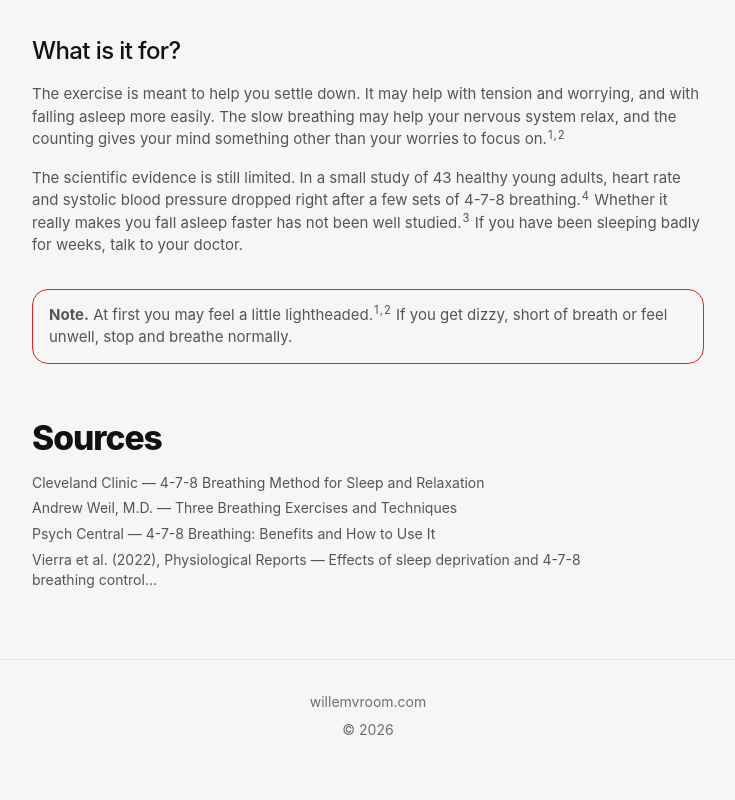
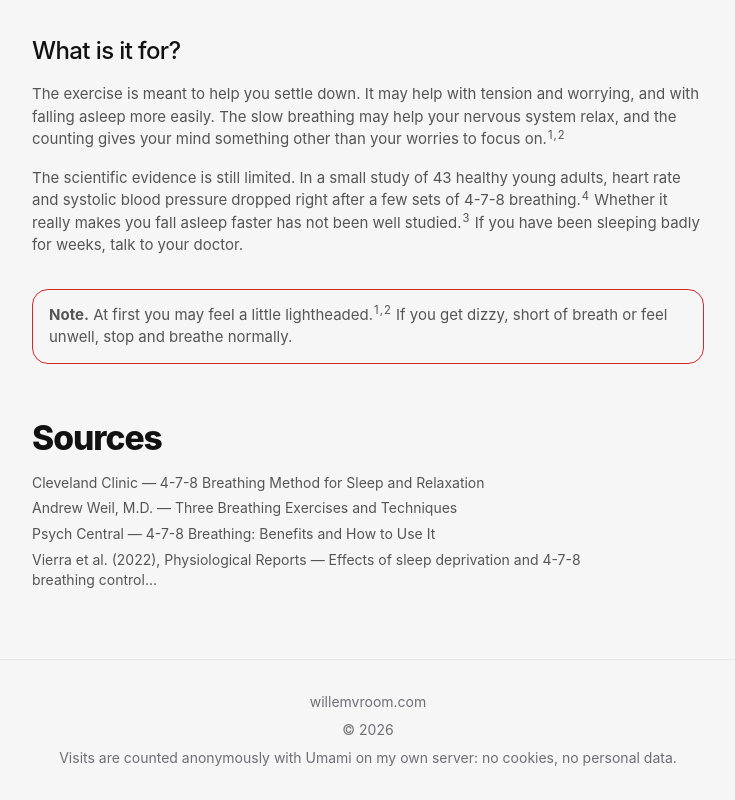
Before and after one commit to WillyWortel1/willemvroom-com, a plain HTML site: page breathing/index.html in a window 1280 px wide. Shown: the part 1953-2753 px from the top of the page, without its empty margins (272-1007 px from the left). Before the commit the page ends 2725 px from the top, so only its background shows below. Drawn offline with Linux system fonts and the light colour scheme; animation ran at ten frames a second.

Commit message:
Add a short Umami privacy line to the footer
The shared site footer now notes that visits are counted
anonymously on my own server, with no cookies and no personal data.

```diff
--- a/breathing/index.html
+++ b/breathing/index.html
@@ -267,7 +267,8 @@
     </div>
   </section>
 </main>
-<footer class="border-t border-line bg-bg"><div class="mx-auto flex max-w-6xl flex-col items-center gap-2 px-5 py-8 text-center text-sm text-subtle sm:px-8"><p>willemvroom.com</p><p>© 2026</p></div></footer>
+<footer class="border-t border-line bg-bg"><div class="mx-auto flex max-w-6xl flex-col items-center gap-2 px-5 py-8 text-center text-sm text-subtle sm:px-8"><p>willemvroom.com</p><p>© 2026</p>
+<p>Visits are counted anonymously with Umami on my own server: no cookies, no personal data.</p></div></footer>
 </div>
 
 <script>
```
Also changed, not shown: 404.html (+1 -0 lines), elon/index.html (+1 -0 lines), index.html (+1 -0 lines).
